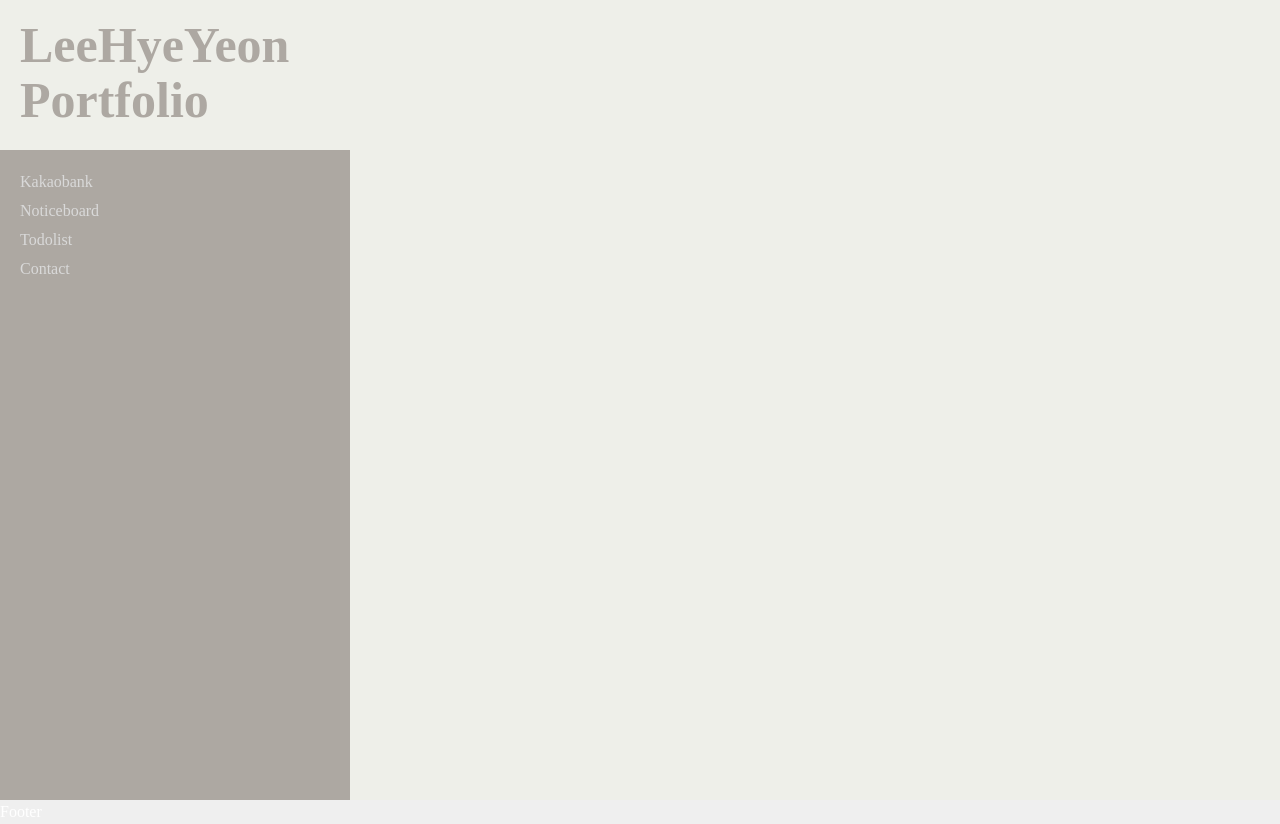
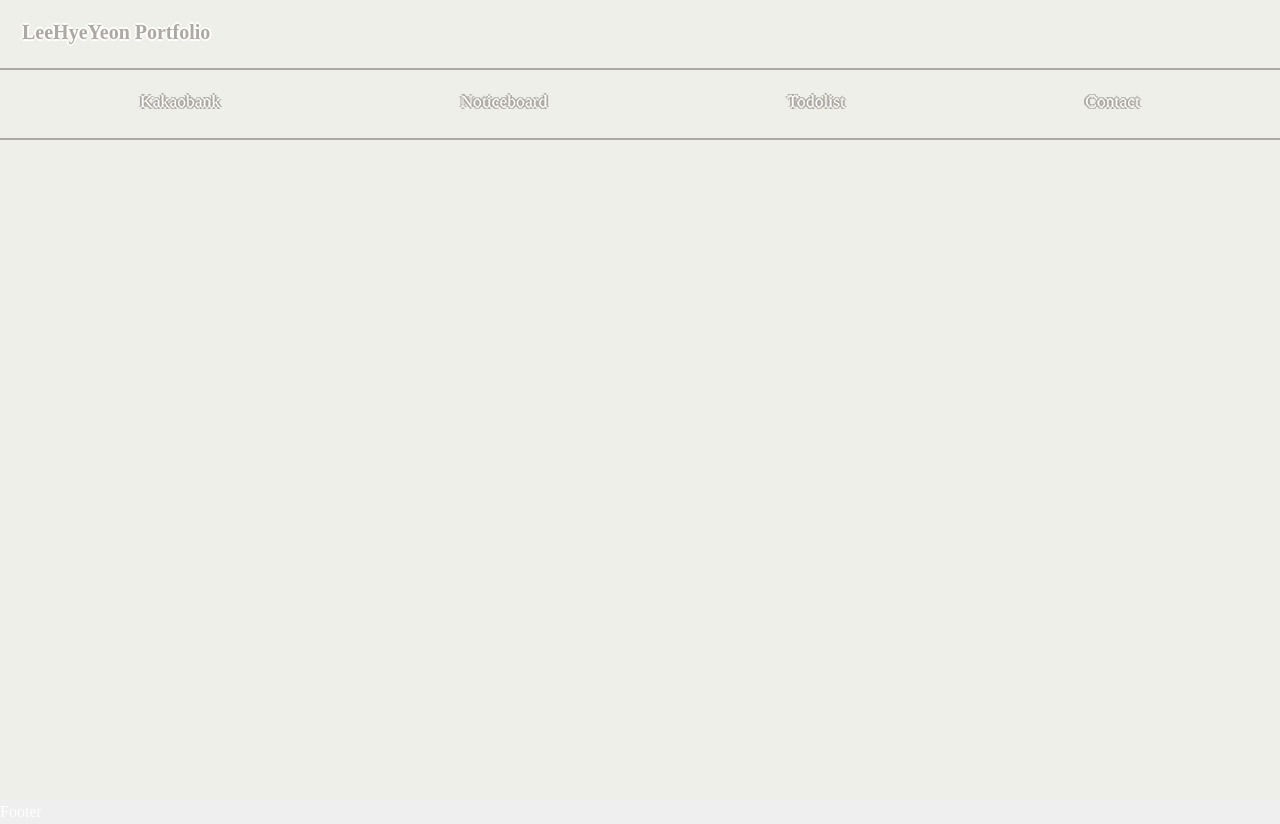
Before and after one commit to yyyn012/portfolio__project, a React (Create React App) app in the folder portfolio/: page / in a window 1280 px wide. Built offline with nearby package versions, Linux system fonts and the light colour scheme.

Commit message:
header(logo & menu) scss

```diff
--- a/portfolio/src/assets/scss/section/_header.scss
+++ b/portfolio/src/assets/scss/section/_header.scss
@@ -1,30 +1,41 @@
 .header__logo {
-  padding: 20px;
-  // border: 1px solid red;
+  padding: 22px;
   background-color: var(--white300);
+  display: block;
 
   span {
-    font-size: 50px;
+    font-size: 20px;
     line-height: 1;
     font-weight: 800;
     cursor: pointer;
     color: var(--brown100);
+    text-shadow: -2px 0 var(--white), 0 2px var(--white), 2px 0 var(--white),
+      0 -2px var(--white);
   }
 }
 
 .header__menu {
-  margin: 20px;
+  padding: 20px;
+  border-bottom: 2px solid var(--brown100);
+
   .menu {
+    display: flex;
+    justify-content: space-around;
+    height: 30px;
     li {
-      margin-bottom: 5px;
-
       a {
-        font-size: 1rem;
+        margin-bottom: 2px;
+        font-size: 1.1rem;
+        font-weight: 500;
+        text-shadow: -2px 0 var(--brown100), 0 2px var(--brown100),
+          2px 0 var(--brown100), 0 -2px var(--brown100);
+        // text-align: center;
         display: block;
-        color: var(--white200);
-        transition: all 0.3s;
+        // height: 25px;
+        color: var(--white);
+        transition: all 0.15s;
         &:hover {
-          background-color: var(--brown);
+          border-bottom: 2px solid var(--brown100);
           color: var(--white);
         }
       }
--- a/portfolio/src/assets/scss/section/_layout.scss
+++ b/portfolio/src/assets/scss/section/_layout.scss
@@ -1,20 +1,17 @@
 #header {
   position: fixed;
-  left: 0;
   top: 0;
-  width: 350px;
-  height: 100%;
-  overflow-y: auto;
+  width: 100vw;
+  height: 70px;
   z-index: 10000;
-  background-color: var(--brown100);
-  // border-right: 1px solid var(--brown200);
+  background-color: var(--white300);
+  border-bottom: 2px solid var(--brown100);
 }
 
 #main {
   max-width: 2000px;
   min-height: 100vh;
   margin: 0;
-  padding-left: 260px;
   background-color: var(--white300);
 }
 
--- a/portfolio/src/components/header/Logo.jsx
+++ b/portfolio/src/components/header/Logo.jsx
@@ -2,11 +2,9 @@ import React from "react";
 
 const Logo = ({ toggleMenu }) => {
   return (
-    <h1 className="header__logo">
-      <span onClick={toggleMenu}>
-        LeeHyeYeon <br /> Portfolio
-      </span>
-    </h1>
+    <div className="header__logo">
+      <span onClick={toggleMenu}>LeeHyeYeon Portfolio</span>
+    </div>
   );
 };
 
```
